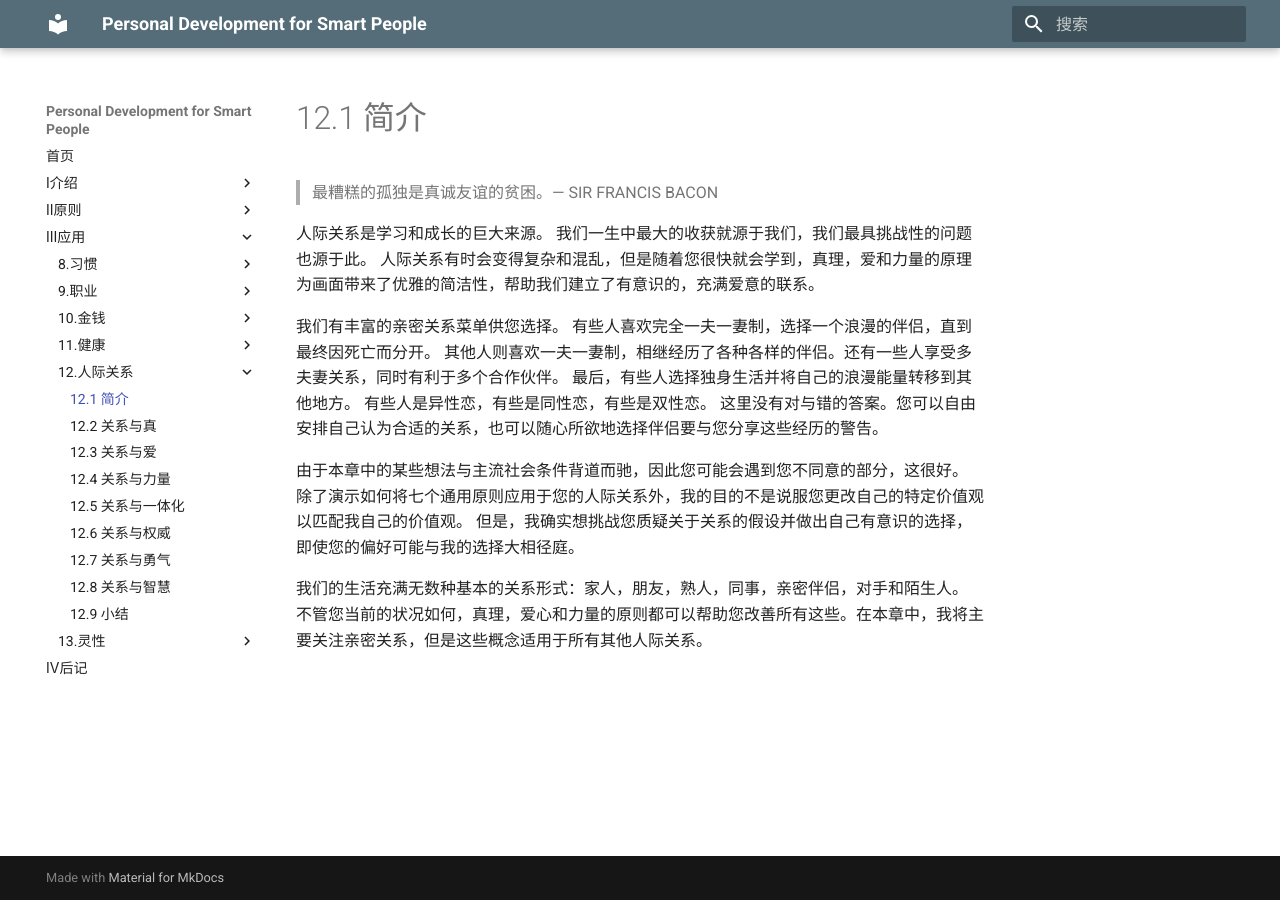
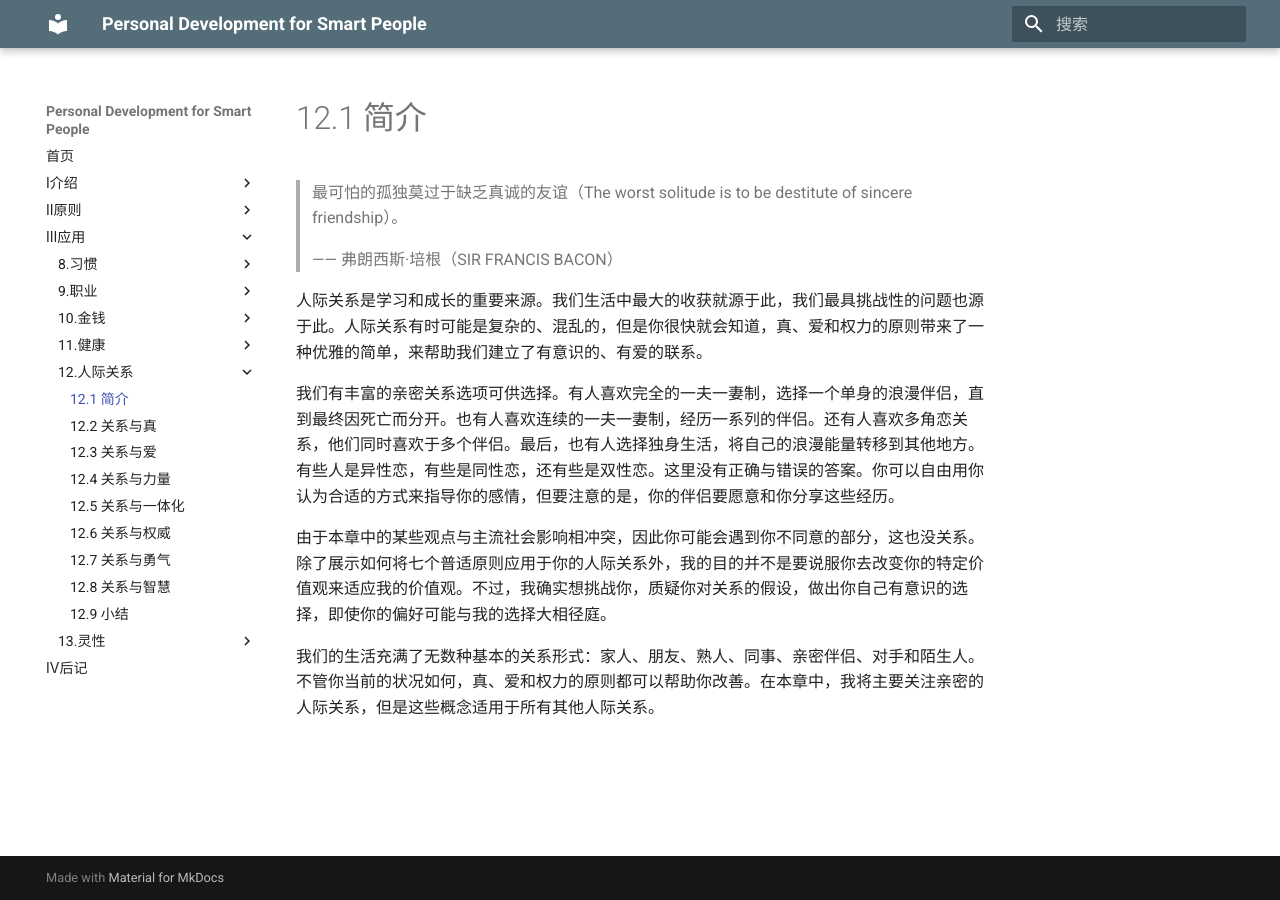
Before and after one commit to wtsnwei/pdsp, an MkDocs documentation site: the page built from docs/3.Application/12.relationships/00.relationships.md, in a window 1280 px wide. Built offline with MkDocs 1.6.1 and Material for MkDocs 9.7.7, drawn with Linux system fonts in a browser that asks for light colours.

Commit message:
校对完了《relationships———前言》这一节

```diff
--- a/docs/3.Application/12.relationships/00.relationships.md
+++ b/docs/3.Application/12.relationships/00.relationships.md
@@ -3,16 +3,14 @@ title:      简介
 date:       2021-03-17
 ---
 
+> 最可怕的孤独莫过于缺乏真诚的友谊（The worst solitude is to be destitute of sincere friendship）。
+>
+> —— 弗朗西斯·培根（SIR FRANCIS BACON）
 
+人际关系是学习和成长的重要来源。我们生活中最大的收获就源于此，我们最具挑战性的问题也源于此。人际关系有时可能是复杂的、混乱的，但是你很快就会知道，真、爱和权力的原则带来了一种优雅的简单，来帮助我们建立了有意识的、有爱的联系。
 
+我们有丰富的亲密关系选项可供选择。有人喜欢完全的一夫一妻制，选择一个单身的浪漫伴侣，直到最终因死亡而分开。也有人喜欢连续的一夫一妻制，经历一系列的伴侣。还有人喜欢多角恋关系，他们同时喜欢于多个伴侣。最后，也有人选择独身生活，将自己的浪漫能量转移到其他地方。有些人是异性恋，有些是同性恋，还有些是双性恋。这里没有正确与错误的答案。你可以自由用你认为合适的方式来指导你的感情，但要注意的是，你的伴侣要愿意和你分享这些经历。
 
+由于本章中的某些观点与主流社会影响相冲突，因此你可能会遇到你不同意的部分，这也没关系。除了展示如何将七个普适原则应用于你的人际关系外，我的目的并不是要说服你去改变你的特定价值观来适应我的价值观。不过，我确实想挑战你，质疑你对关系的假设，做出你自己有意识的选择，即使你的偏好可能与我的选择大相径庭。
 
-> 最糟糕的孤独是真诚友谊的贫困。— SIR FRANCIS BACON
-
-人际关系是学习和成长的巨大来源。 我们一生中最大的收获就源于我们，我们最具挑战性的问题也源于此。 人际关系有时会变得复杂和混乱，但是随着您很快就会学到，真理，爱和力量的原理为画面带来了优雅的简洁性，帮助我们建立了有意识的，充满爱意的联系。
-
-我们有丰富的亲密关系菜单供您选择。 有些人喜欢完全一夫一妻制，选择一个浪漫的伴侣，直到最终因死亡而分开。 其他人则喜欢一夫一妻制，相继经历了各种各样的伴侣。还有一些人享受多夫妻关系，同时有利于多个合作伙伴。 最后，有些人选择独身生活并将自己的浪漫能量转移到其他地方。 有些人是异性恋，有些是同性恋，有些是双性恋。 这里没有对与错的答案。您可以自由安排自己认为合适的关系，也可以随心所欲地选择伴侣要与您分享这些经历的警告。
-
-由于本章中的某些想法与主流社会条件背道而驰，因此您可能会遇到您不同意的部分，这很好。 除了演示如何将七个通用原则应用于您的人际关系外，我的目的不是说服您更改自己的特定价值观以匹配我自己的价值观。 但是，我确实想挑战您质疑关于关系的假设并做出自己有意识的选择，即使您的偏好可能与我的选择大相径庭。
-
-我们的生活充满无数种基本的关系形式：家人，朋友，熟人，同事，亲密伴侣，对手和陌生人。 不管您当前的状况如何，真理，爱心和力量的原则都可以帮助您改善所有这些。在本章中，我将主要关注亲密关系，但是这些概念适用于所有其他人际关系。
+我们的生活充满了无数种基本的关系形式：家人、朋友、熟人、同事、亲密伴侣、对手和陌生人。不管你当前的状况如何，真、爱和权力的原则都可以帮助你改善。在本章中，我将主要关注亲密的人际关系，但是这些概念适用于所有其他人际关系。
```
